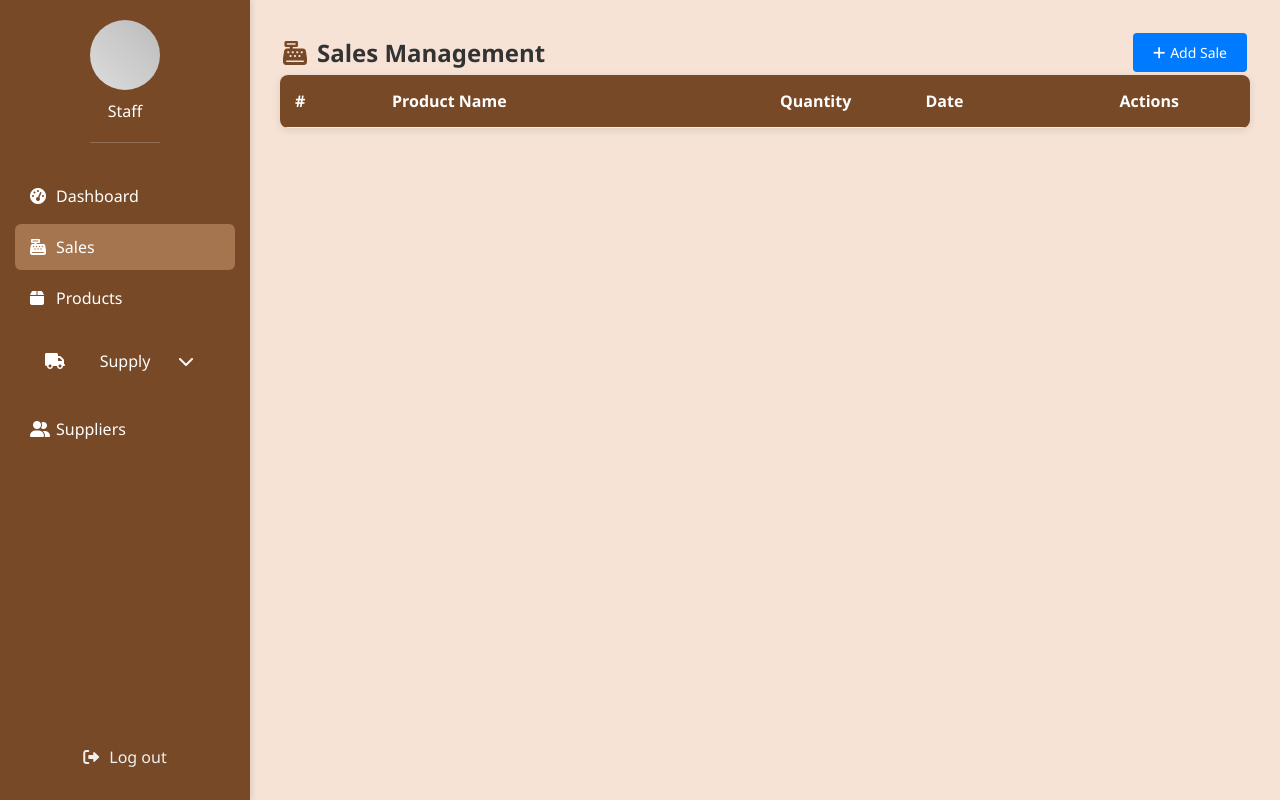
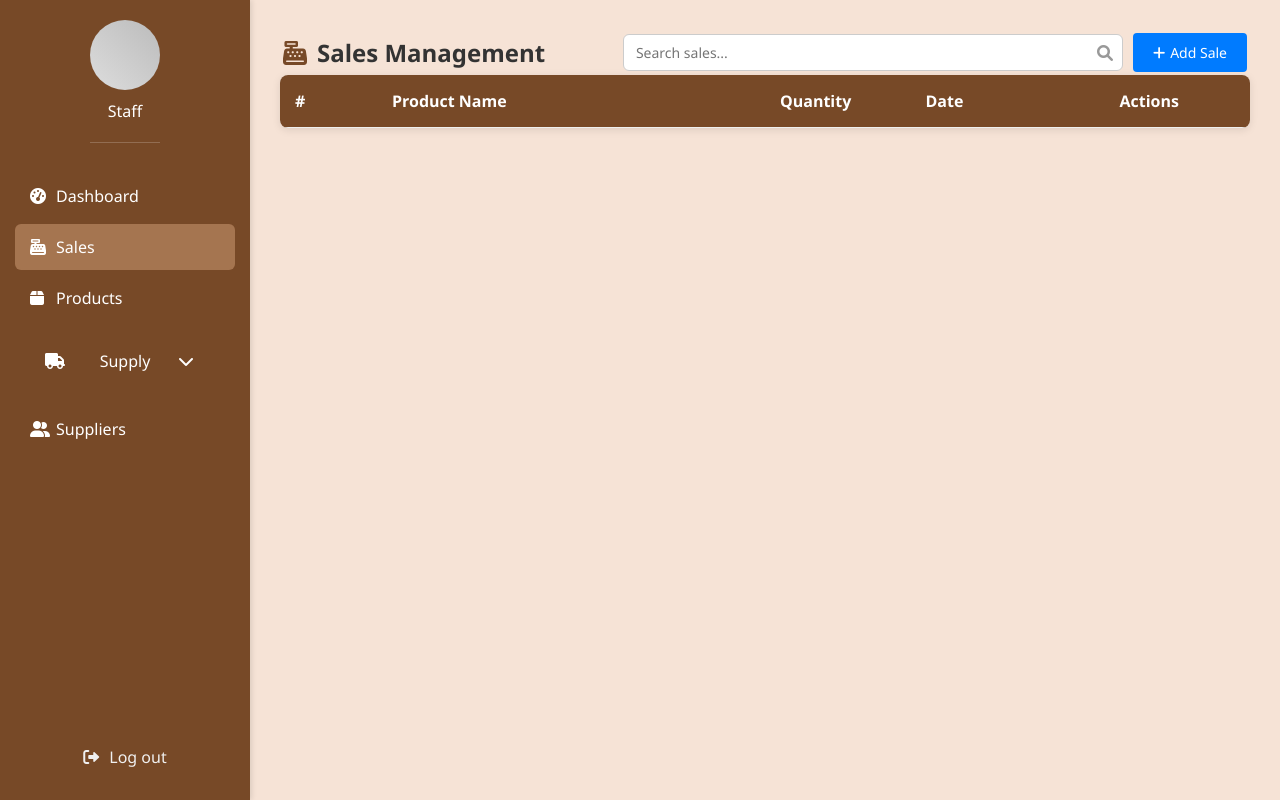
Before and after one commit to siervo-jallaine/IMS-IM-Project, a PHP site: page /html/staff.html in a window 1280 px wide, after a click on "Sales". Run offline with PHP 8.4, Linux system fonts and the light colour scheme; lists and menus that the app fills with data are empty.

Commit message:
implement search bar and log out functionality for staff (#8)

```diff
--- a/css/staff.css
+++ b/css/staff.css
@@ -1005,3 +1005,212 @@ scrollbar-color: #774927 #f1f1f1;
 .dropdown.open .dropdown-icon {
   transform: rotate(180deg);
 }
+
+.category-header {
+  display: flex;
+  justify-content: space-between;
+  align-items: center;
+  flex-wrap: wrap;
+  gap: 10px;
+}
+
+.actions-group {
+  display: flex;
+  align-items: center;
+  gap: 10px;
+}
+
+.search-wrapper {
+  position: relative;
+}
+
+.search-input {
+  padding: 8px 36px 8px 12px;
+  border: 1px solid #ccc;
+  border-radius: 6px;
+  font-size: 14px;
+  width: 500px;
+}
+
+.search-input:focus {
+  outline: none;
+  border-color: #774927;
+  box-shadow: 0 0 0 2px rgba(119, 73, 39, 0.2);
+}
+
+.search-icon {
+  position: absolute;
+  right: 10px;
+  top: 50%;
+  transform: translateY(-50%);
+  color: #999;
+  pointer-events: none;
+}
+
+.product-header {
+  display: flex;
+  justify-content: space-between;
+  align-items: center;
+  flex-wrap: wrap;
+  gap: 10px;
+}
+
+.page-title-group {
+  display: flex;
+  align-items: center;
+  gap: 20px;
+  flex-wrap: wrap;
+}
+
+.search-wrapper {
+  position: relative;
+}
+
+.search-input {
+  padding: 8px 36px 8px 12px;
+  border: 1px solid #ccc;
+  border-radius: 6px;
+  font-size: 14px;
+  width: 500px;
+}
+
+.search-input:focus {
+  outline: none;
+  border-color: #774927;
+  box-shadow: 0 0 0 2px rgba(119, 73, 39, 0.2);
+}
+
+.search-icon {
+  position: absolute;
+  right: 10px;
+  top: 50%;
+  transform: translateY(-50%);
+  color: #999;
+  pointer-events: none;
+}
+
+.page-title-group {
+  display: flex;
+  align-items: center;
+  gap: 20px;
+  flex-wrap: wrap;
+}
+
+.search-wrapper {
+  position: relative;
+}
+
+.search-input {
+  padding: 8px 36px 8px 12px;
+  border: 1px solid #ccc;
+  border-radius: 6px;
+  font-size: 14px;
+  width: 500px;
+}
+
+.search-input:focus {
+  outline: none;
+  border-color: #774927;
+  box-shadow: 0 0 0 2px rgba(119, 73, 39, 0.2);
+}
+
+.search-icon {
+  position: absolute;
+  right: 10px;
+  top: 50%;
+  transform: translateY(-50%);
+  color: #999;
+  pointer-events: none;
+}
+
+#supplierTableBody td:nth-child(2),
+#supplierTableBody th:nth-child(2) {
+  width: 30%;
+}
+
+#supplierTableBody td:nth-child(3),
+#supplierTableBody th:nth-child(3) {
+  width: 25%;
+}
+
+#supplierTableBody td:nth-child(4),
+#supplierTableBody th:nth-child(4) {
+  width: 25%;
+}
+
+#userTableBody td:nth-child(2),
+#userTableBody th:nth-child(2) {
+  width: 20%; /* Username */
+}
+
+#userTableBody td:nth-child(3),
+#userTableBody th:nth-child(3) {
+  width: 20%; /* Email */
+}
+
+#userTableBody td:nth-child(6),
+#userTableBody th:nth-child(6) {
+  width: 25%; /* Last Login */
+  white-space: nowrap;
+}
+
+.status {
+  padding: 4px 10px;
+  border-radius: 12px;
+  font-size: 12px;
+  color: white;
+  background-color: #28a745;
+}
+
+.status.inactive {
+  background-color: #dc3545;
+}
+
+#supplierTableBody td:nth-child(2),
+#supplierTableBody th:nth-child(2) {
+  width: 30%;
+}
+#supplierTableBody td:nth-child(3),
+#supplierTableBody th:nth-child(3),
+#supplierTableBody td:nth-child(4),
+#supplierTableBody th:nth-child(4) {
+  width: 20%;
+}
+
+/* Enhanced Modal Animation */
+.modal.show .modal-content {
+  animation: popIn 0.3s ease-out forwards;
+  transform: scale(0.95);
+  opacity: 0;
+}
+
+@keyframes popIn {
+  to {
+    transform: scale(1);
+    opacity: 1;
+  }
+}
+
+/* Dimmer and centered modal */
+.modal {
+  background-color: rgba(0, 0, 0, 0.7); /* Stronger overlay */
+}
+
+#logoutConfirmModal .modal-content {
+  max-width: 400px;
+  border-radius: 12px;
+  text-align: center;
+  padding-bottom: 20px;
+}
+
+#logoutConfirmModal .modal-body {
+  padding: 24px;
+  font-size: 16px;
+  color: #333;
+}
+
+#logoutConfirmModal .form-actions {
+  justify-content: center;
+  padding: 0 20px 20px;
+  gap: 20px;
+}
--- a/html/staff.html
+++ b/html/staff.html
@@ -45,7 +45,7 @@
                     Suppliers
                 </button>
             </nav>
-            <a href="#" class="logout">
+            <a href="#" class="logout" onclick="confirmLogout(event)">
                 <i class="fas fa-sign-out-alt"></i>
                 Log out
             </a>
@@ -186,11 +186,17 @@
 
             <!-- Sales Section -->
             <section id="sales" class="content-section">
-                <header class="page-header">
+                <header class="page-header sales-header">
                     <h1><i class="fas fa-cash-register"></i> Sales Management</h1>
+                    <div class="actions-group">
+                      <div class="search-wrapper">
+                        <input type="text" id="salesSearch" onkeyup="filterSales()" placeholder="Search sales..." class="search-input">
+                        <i class="fas fa-search search-icon"></i>
+                      </div>
                       <button class="btn btn-primary" id="addSaleBtn" onclick="openModal('saleModal')">
                         <i class="fas fa-plus"></i> Add Sale
                       </button>
+                    </div>
                   </header>
                 <div class="table-container">
                     <table class="data-table">
@@ -213,8 +219,14 @@
             <!-- Products Section -->
             <section id="products" class="content-section">
                 <div id="categoryView">
-                    <header class="page-header">
+                    <header class="page-header category-header">
                         <h1><i class="fas fa-box"></i> Product Categories</h1>
+                        <div class="actions-group">
+                          <div class="search-wrapper">
+                            <input type="text" id="categorySearch" placeholder="Search category..." onkeyup="filterCategories()" class="search-input">
+                            <i class="fas fa-search search-icon"></i>
+                          </div>
+                        </div>
                       </header>
                     <div class="table-container">
                         <table class="data-table">
@@ -233,13 +245,22 @@
                 </div>
 
                 <div id="productView" style="display: none;">
-                    <header class="page-header">
+                    <header class="page-header product-header">
+                        <div class="page-title-group">
                           <h1>
                             <button class="btn btn-secondary" id="backToCategoriesBtn" onclick="showCategoryView()">
                               <i class="fas fa-arrow-left"></i> Back
                             </button>
                             <i class="fas fa-coffee"></i> PRODUCT [name] / All Products
                           </h1>
+                          <div class="search-wrapper">
+                            <input type="text" id="productSearch" onkeyup="filterProducts()" placeholder="Search product..." class="search-input">
+                            <i class="fas fa-search search-icon"></i>
+                          </div>
+                        </div>
+                        <button class="btn btn-primary" id="addProductBtn" onclick="openModal('productModal')">
+                          ADD PRODUCT
+                        </button>
                       </header>
                     <div class="table-container">
                         <table class="data-table">
@@ -261,11 +282,17 @@
 
             <!-- Supply List Section -->
             <section id="supply-list" class="content-section">
-                <header class="page-header">
+                <header class="page-header supply-header">
                     <h1><i class="fas fa-list"></i> Supply List</h1>
+                    <div class="actions-group">
+                      <div class="search-wrapper">
+                        <input type="text" id="supplySearch" onkeyup="filterSupplies()" placeholder="Search supply..." class="search-input">
+                        <i class="fas fa-search search-icon"></i>
+                      </div>
                       <button class="btn btn-primary" onclick="openModal('supplyModal')">
                         <i class="fas fa-plus"></i> Add Supply
                       </button>
+                    </div>
                   </header>
                 <div class="table-container">
                 <table class="data-table">
@@ -286,8 +313,14 @@
 
             <!-- Added Supply Section -->
             <section id="added-supply" class="content-section">
-                <header class="page-header">
+                    <header class="page-header added-supply-header">
                         <h1><i class="fas fa-plus-circle"></i> Added Supply</h1>
+                        <div class="actions-group">
+                          <div class="search-wrapper">
+                            <input type="text" id="addedSupplySearch" onkeyup="filterAddedSupplies()" placeholder="Search added supply..." class="search-input">
+                            <i class="fas fa-search search-icon"></i>
+                          </div>
+                        </div>
                       </header>
                 <div class="table-container">
                 <table class="data-table">
@@ -310,17 +343,23 @@
 
             <!-- Suppliers Section -->
             <section id="suppliers" class="content-section">
-                <header class="page-header">
+                <header class="page-header supplier-header">
                     <h1><i class="fas fa-user-group"></i> Suppliers</h1>
+                    <div class="actions-group">
+                      <div class="search-wrapper">
+                        <input type="text" id="supplierSearch" onkeyup="filterSuppliers()" placeholder="Search supplier..." class="search-input">
+                        <i class="fas fa-search search-icon"></i>
+                      </div>
+                    </div>
                   </header>
                 <div class="table-container">
                     <table class="data-table">
                         <thead>
                             <tr>
                                 <th>#</th>
+                                <th>Supply Name</th>
                                 <th>Supplier Name</th>
                                 <th>Contact Number</th>
-                                <th>Contact Person</th>
                             </tr>
                         </thead>
                         <tbody id="supplierTableBody">
@@ -387,6 +426,22 @@
         </div>
     </div>
 
+    <!-- Logout Confirmation Modal -->
+    <div class="modal" id="logoutConfirmModal">
+        <div class="modal-content">
+        <div class="modal-header">
+            <h2>Confirm Logout</h2>
+            <button class="close-btn" onclick="closeModal('logoutConfirmModal')">&times;</button>
+        </div>
+        <div class="modal-body" style="padding: 20px; font-size: 16px;">
+            Are you sure you want to log out?
+        </div>
+        <div class="form-actions">
+            <button class="btn btn-primary" onclick="performLogout()">Yes, Log Out</button>
+            <button class="btn btn-secondary" onclick="closeModal('logoutConfirmModal')">Cancel</button>
+        </div>
+        </div>
+    </div>
     <script src="../js/staff.js"></script>
 </body>
 </html>
```
Also changed, not shown: js/staff.js (+42 -28 lines). Lines whose indentation alone changed are shown as unchanged.
